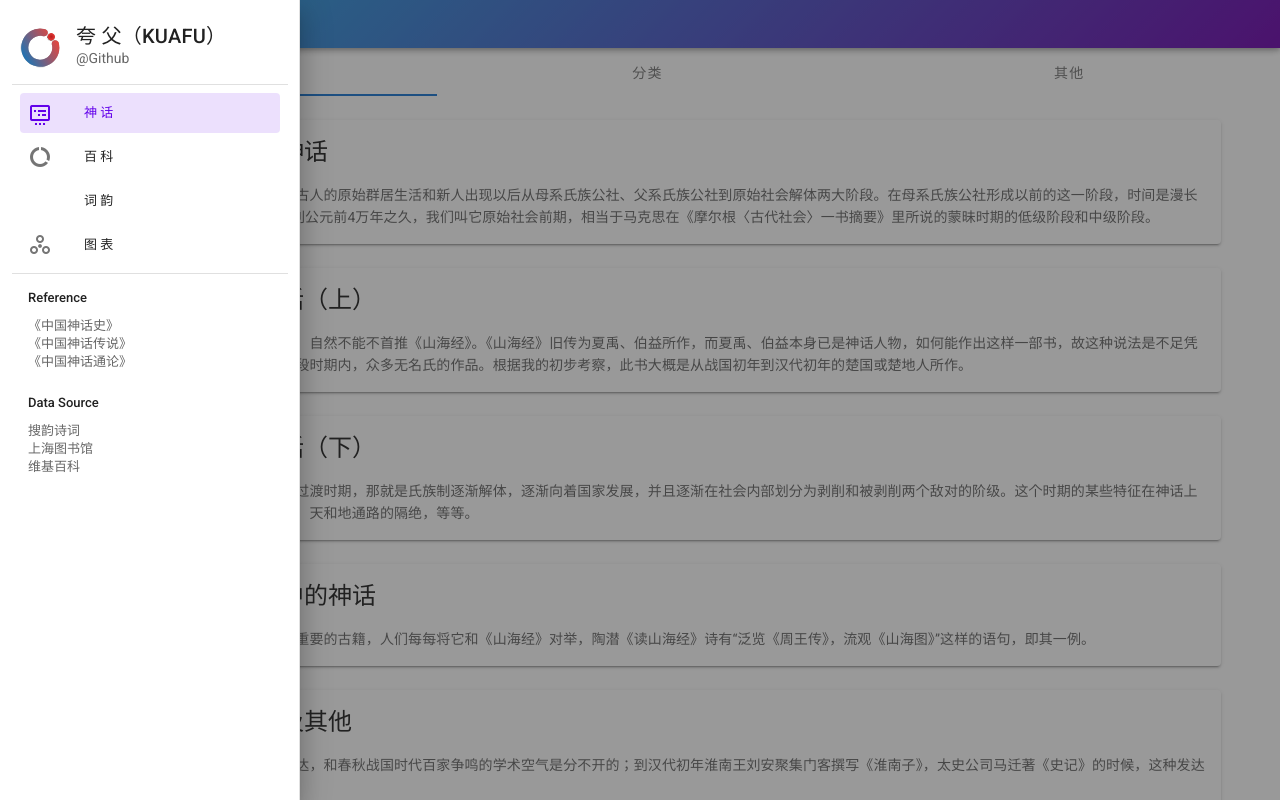
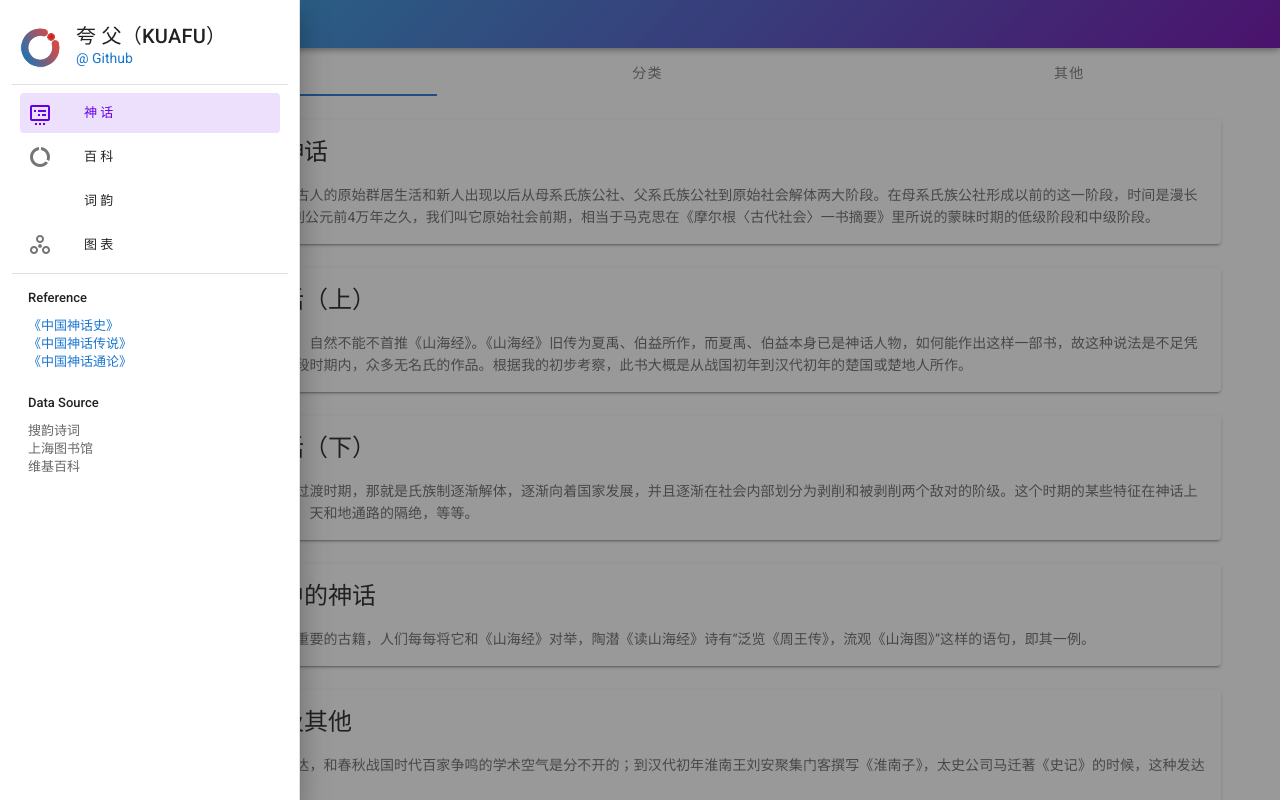
Before and after one commit to polotin/kuafu-frontend, a Vue app: page / in a window 1280 px wide. Both pictures are taken after a click on the button 28 px from the left and 24 px from the top of the page. Shown: the top 800 px of the page. Built offline with nearby package versions, Linux system fonts and the light colour scheme; a web font is replaced by a local one.

Commit message:
add some links

```diff
--- a/src/components/NavigationDrawer.vue
+++ b/src/components/NavigationDrawer.vue
@@ -9,7 +9,7 @@
                     夸 父（KUAFU）
                 </v-list-item-title>
                 <v-list-item-subtitle>
-                    @Github
+                   <a @click="openInNewTab('github')">@ Github</a>
                 </v-list-item-subtitle>
             </v-list-item-content>
         </v-list-item>
@@ -67,9 +67,15 @@
             <v-list-item>
                 <v-list-item-content>
                     <v-list-item-title>Reference</v-list-item-title>
-                    <v-list-item-subtitle style="margin-top: 10px">《中国神话史》</v-list-item-subtitle>
-                    <v-list-item-subtitle>《中国神话传说》</v-list-item-subtitle>
-                    <v-list-item-subtitle>《中国神话通论》</v-list-item-subtitle>
+                    <v-list-item-subtitle style="margin-top: 10px">
+                        <a @click="openInNewTab('book1')">《中国神话史》</a>
+                    </v-list-item-subtitle>
+                    <v-list-item-subtitle>
+                        <a @click="openInNewTab('book2')">《中国神话传说》</a>
+                    </v-list-item-subtitle>
+                    <v-list-item-subtitle>
+                        <a @click="openInNewTab('book3')">《中国神话通论》</a>
+                    </v-list-item-subtitle>
                 </v-list-item-content>
             </v-list-item>
             <v-list-item>
@@ -92,26 +98,26 @@
         data() {
             return {}
         },
-        // methods: {
-        //     backHome() {
-        //         this.$router.push({
-        //             path: '/',
-        //         });
-        //         this.$emit('hideIfNotLeave')
-        //     },
-        //     toWiki() {
-        //         this.$router.push({
-        //             path: '/wiki',
-        //         });
-        //         this.$emit('hideIfNotLeave')
-        //     },
-        //     toMyth() {
-        //         this.$router.push({
-        //             path: '/myth',
-        //         });
-        //         this.$emit('hideIfNotLeave')
-        //     }
-        // }
+        methods: {
+            openInNewTab(para){
+                switch(para)
+                {
+                    case "github":
+                        window.open("https://github.com/polotin/kuafu-frontend");
+                        break;
+                    case "book1":
+                        window.open("https://book.douban.com/subject/26665789/");
+                        break;
+                    case "book2":
+                        window.open("https://book.douban.com/subject/7014927/");
+                        break;
+                    case"book3":
+                        window.open("https://book.douban.com/subject/30434560/");
+                        break;
+                }
+
+            }
+        }
     }
 </script>
 
```
